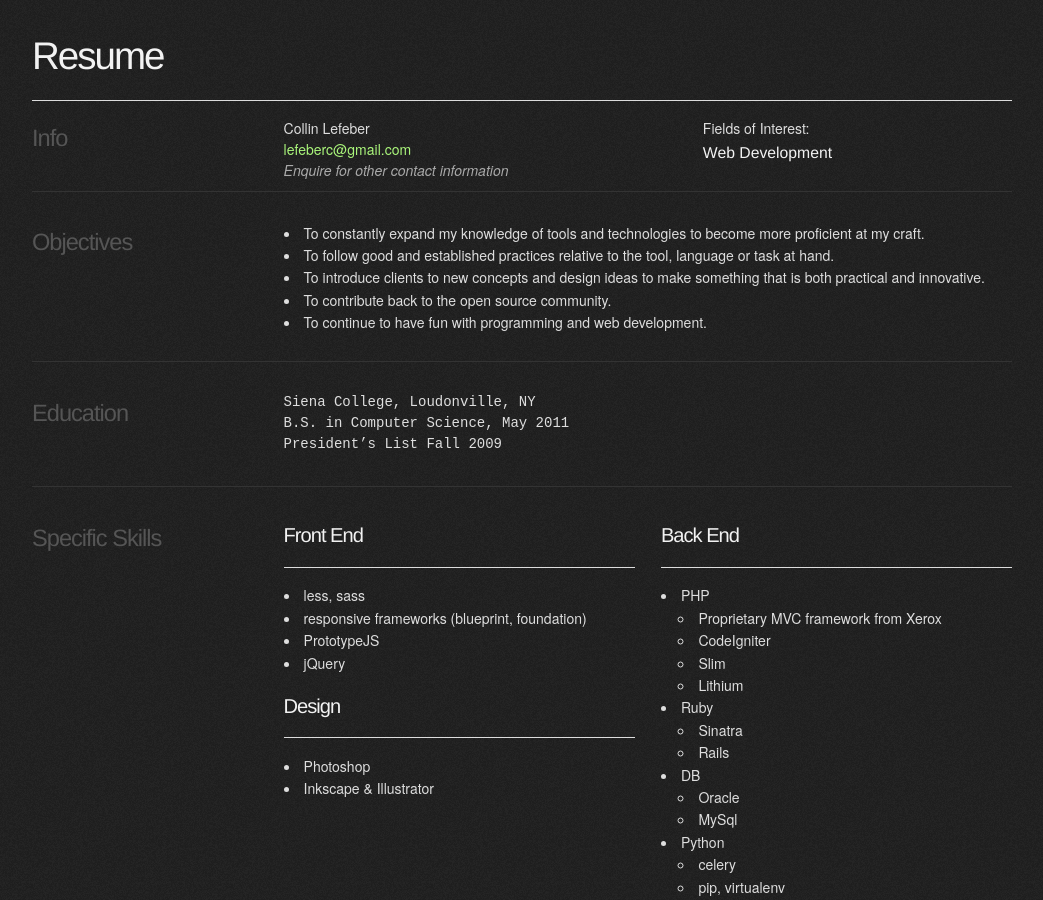
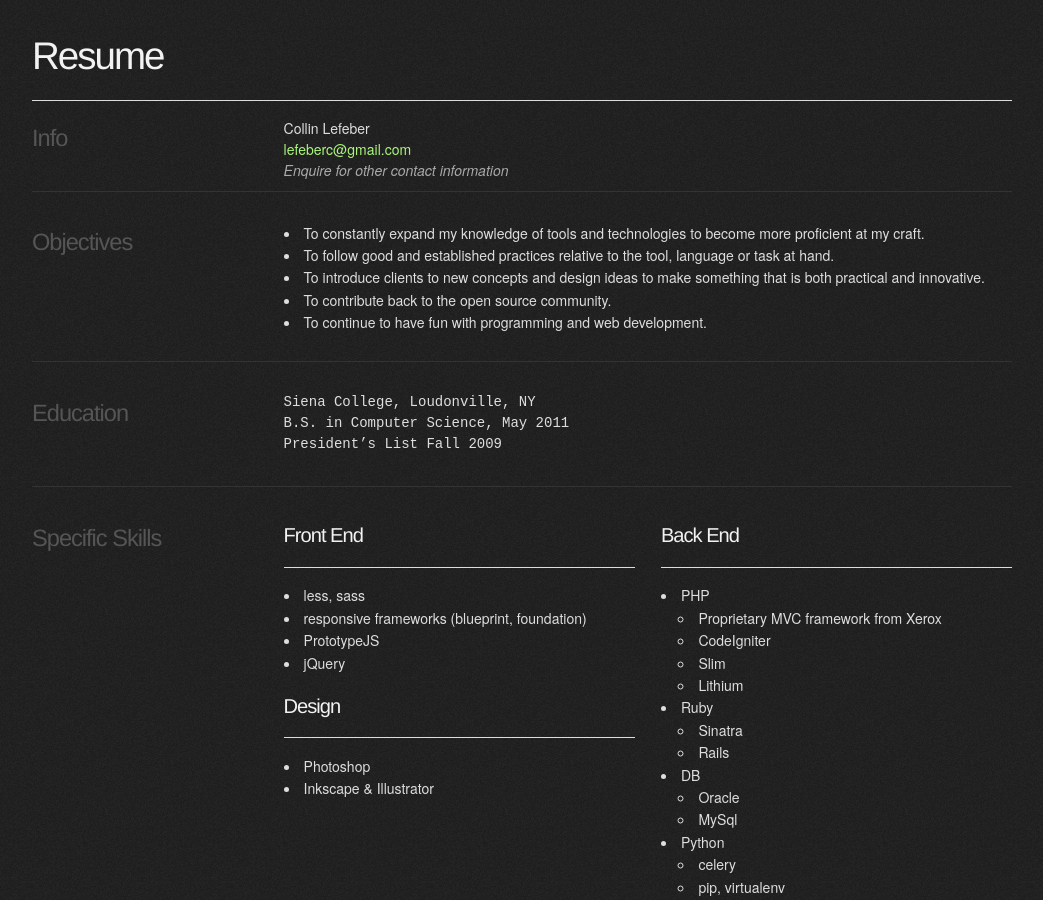
Before and after one commit to cfebs/cfebs.github.com, a Jekyll site: the page built from resume.html, in a window 1280 px wide and 900 px high. Shown: the whole window, without its empty margins (118-1161 px from the left). Built offline with Jekyll 4.4.1, drawn with Linux system fonts in a browser that asks for light colours; nearby versions of some CDN libraries.

Commit message:
link fixes, rm fields of interest (obvi)

```diff
--- a/resume.html
+++ b/resume.html
@@ -34,16 +34,12 @@ title: Resume
     </div>
   </div>
 
-  <div class="large-5 columns">
+  <div class="large-9 columns">
       Collin Lefeber<br>
       <a href="mailto:lefeberc@gmail.com">lefeberc@gmail.com</a>
       <br>
       <em>Enquire for other contact information</em>
     </div>
-  <div class="large-4 columns">
-    Fields of Interest:
-    <h5>Web Development</h5>
-  </div>
 </div>
 
 <hr class="sep">
```
Also changed, not shown: _includes/resume/software-eng.md (+2 -2 lines).
